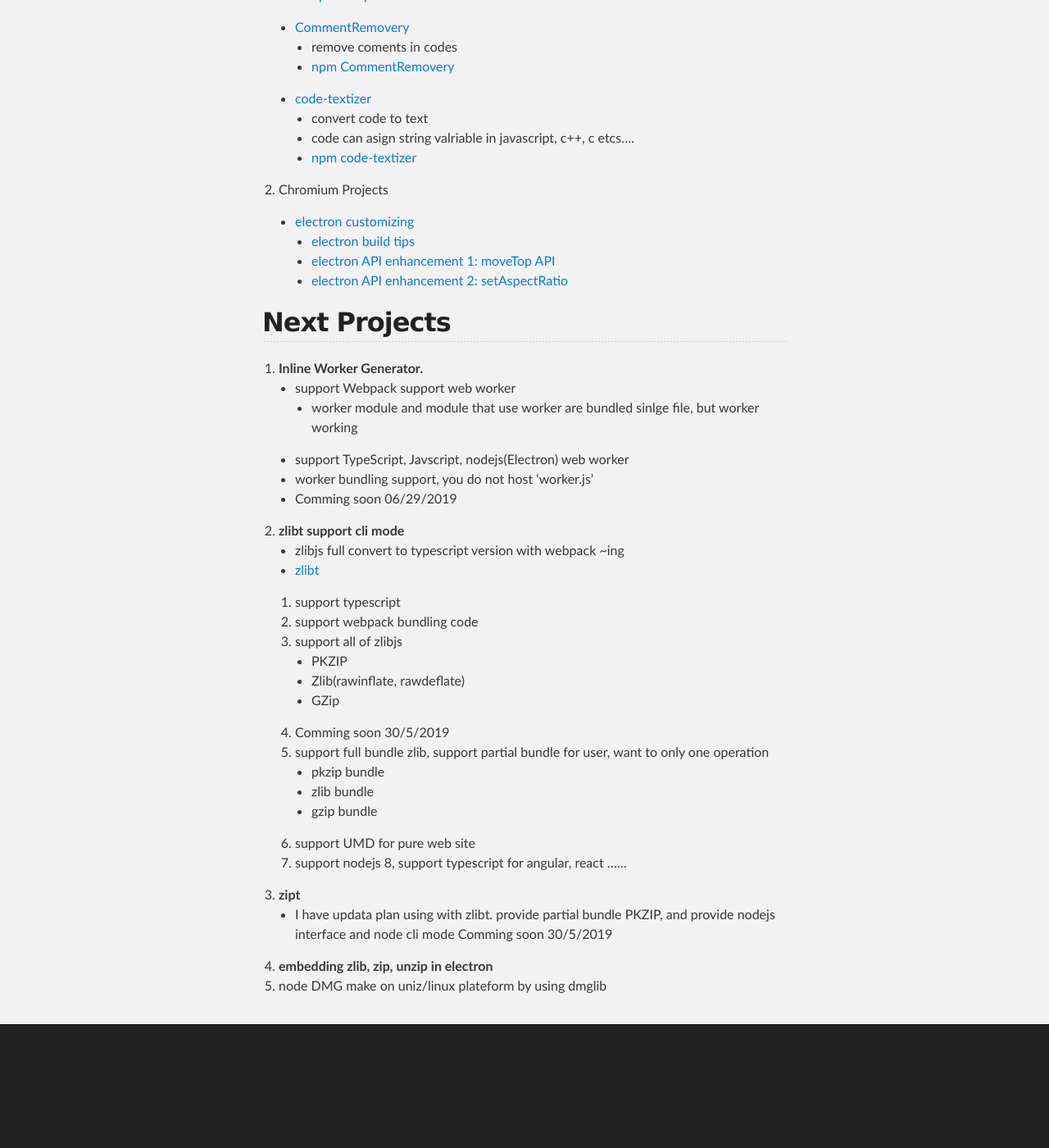
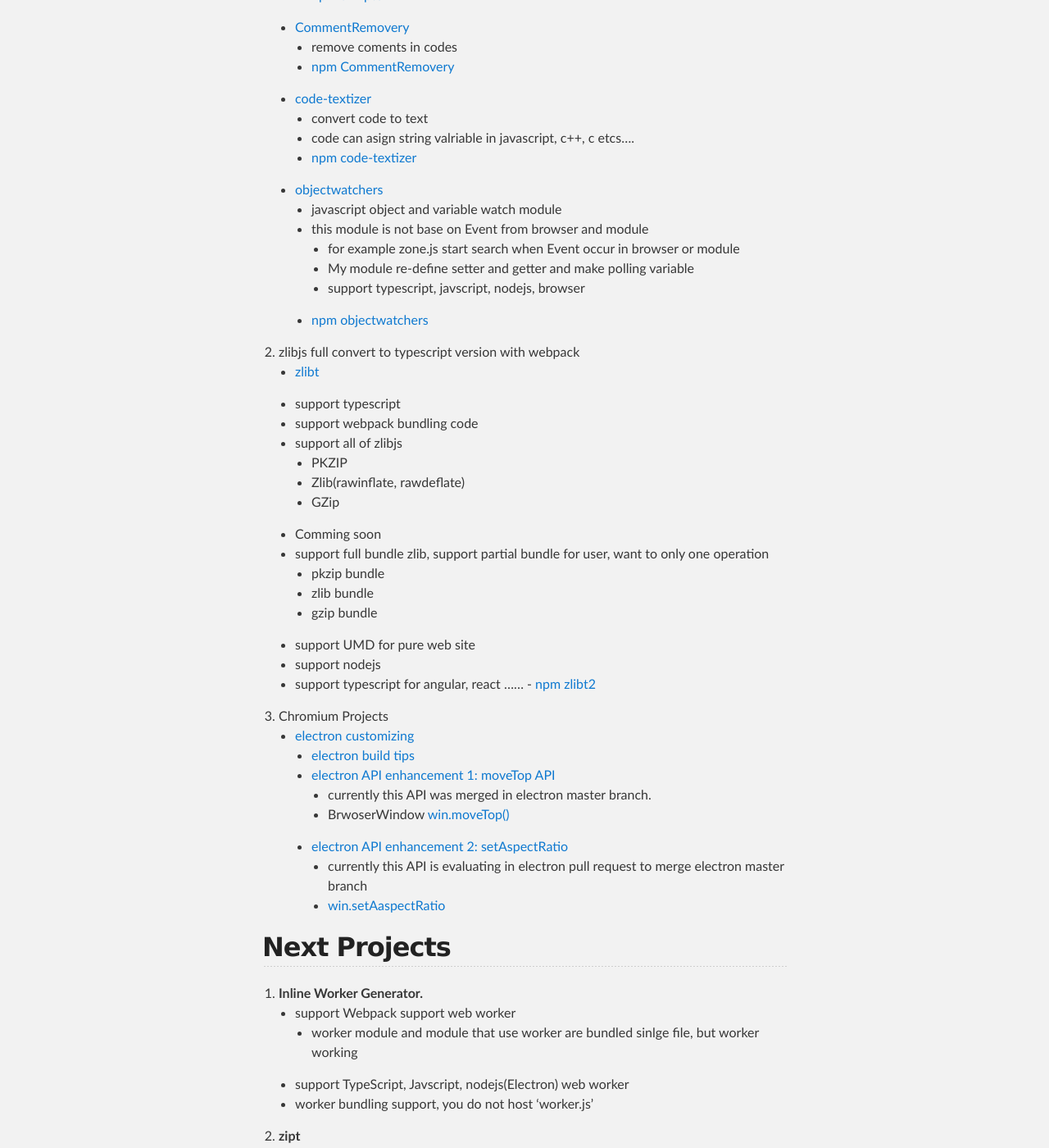
Before and after one commit to MadfishDT/MadfishDT.github.io, a Jekyll site: the page built from index.md, in a window 1280 px wide and 1400 px high, scrolled down 1034 px. Shown: the whole window at 82% size. Built offline with Jekyll 4.4.1, drawn with Linux system fonts in a browser that asks for light colours; our own code applies the rules of GitHub Pages for plain Markdown files; comment, search, counter and statistics services are not loaded; before the commit the page ends 2324 px from its top, so only the background shows below that; some of the changed text lies outside the part shown.

Commit message:
update my project status, add objectwatchers project

```diff
--- a/index.md
+++ b/index.md
@@ -32,13 +32,41 @@
         - convert code to text
         - code can asign string valriable in javascript, c++, c etcs....
         - [npm code-textizer](https://www.npmjs.com/package/code-textizer)
+    - [objectwatchers](https://github.com/MadfishDT/objectwatcher)
+        - javascript object and variable watch module
+        - this module is not base on Event from browser and module
+            - for example zone.js start search when Event occur in browser or module
+            - My module re-define setter and getter and make polling variable
+            - support typescript, javscript, nodejs, browser
+        - [npm objectwatchers](https://www.npmjs.com/package/objectwatchers)
 
+2. zlibjs full convert to typescript version with webpack
+- [zlibt](https://github.com/MadfishDT/zlibt)
+    - support typescript
+    - support webpack bundling code
+    - support all of zlibjs
+        - PKZIP
+        - Zlib(rawinflate, rawdeflate)
+        - GZip
+    - Comming soon
+    - support full bundle zlib, support partial bundle for user, want to only one operation
+        - pkzip bundle
+        - zlib bundle
+        - gzip bundle
+    - support UMD for pure web site
+    - support nodejs
+    - support typescript for angular, react ......
+- [npm zlibt2](https://www.npmjs.com/package/zlibt2)
 
-2. Chromium Projects
+3. Chromium Projects
     - [electron customizing](https://github.com/MadfishDT/electron)
         - [electron build tips](/blogs/electron_tips.md)
         - [electron API enhancement 1: moveTop API](/blogs/electron_moveTop.md)
+            - currently this API was merged in electron master branch.
+            - BrwoserWindow [win.moveTop()](https://electronjs.org/docs/api/browser-window#winmovetop)
         - [electron API enhancement 2: setAspectRatio](/blogs/electron_setAspectRatio.md)
+            - currently this API is evaluating in electron pull request to merge electron master branch
+            - [win.setAaspectRatio](https://github.com/electron/electron/pull/18306)
 
 ## Next Projects
 
@@ -47,26 +75,8 @@
         - worker module and module that use worker are bundled sinlge file, but worker working
     - support TypeScript, Javscript, nodejs(Electron) web worker
     - worker bundling support, you do not host 'worker.js'
-    - Comming soon 06/29/2019
 
-2. **zlibt support cli mode**
-- zlibjs full convert to typescript version with webpack ~ing
-- [zlibt](https://github.com/MadfishDT/zlibt/tree/develop)
-    1. support typescript
-    2. support webpack bundling code
-    3. support all of zlibjs
-        - PKZIP
-        - Zlib(rawinflate, rawdeflate)
-        - GZip
-    4. Comming soon 30/5/2019
-    5. support full bundle zlib, support partial bundle for user, want to only one operation
-        - pkzip bundle
-        - zlib bundle
-        - gzip bundle
-    6. support UMD for pure web site
-    7. support nodejs
-    8, support typescript for angular, react ......
-3. **zipt**
-- I have updata plan using with zlibt. provide partial bundle PKZIP, and provide nodejs interface and node cli mode Comming soon 30/5/2019
+2. **zipt**
+- I have updata plan using with zlibt. provide partial bundle PKZIP, and provide nodejs interface and node cli mode Comming soon
 4. **embedding zlib, zip, unzip in electron**
 5. node DMG make on uniz/linux  plateform by using dmglib
```
